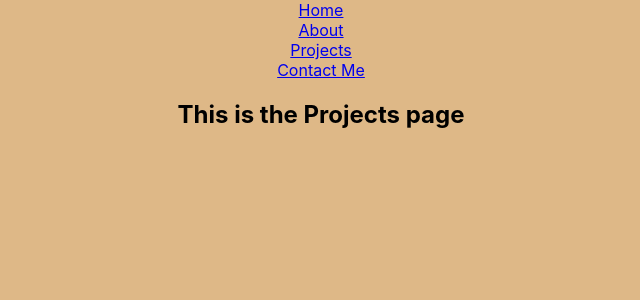
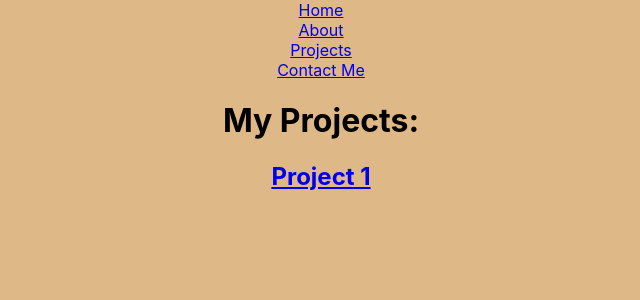
Before and after one commit to ATEOTG/ateotg.github.io, a React (Create React App) app: page /projects in a window 1280 px wide. Shown: the top 300 px of the page, without its empty margins (319-959 px from the left). Built offline with nearby package versions, Linux system fonts and the light colour scheme.

Commit message:
added Project page nav and individual project page

```diff
--- a/src/App.js
+++ b/src/App.js
@@ -3,6 +3,7 @@ import './App.css';
 import About from "./components/About";
 import Home from "./components/Home";
 import Projects from './components/Projects';
+import Project1 from "./components/Project1";
 import ContactMe from './components/ContactMe';
 
 
@@ -15,22 +16,23 @@ function App() {
        </nav>
 
        <nav>
-          <Link to ="about"> About </Link>
+          <Link to ="/about"> About </Link>
        </nav>
 
        <nav>
-          <Link to ="projects"> Projects </Link>
+          <Link to ="/projects"> Projects </Link>
        </nav>
 
         <nav>
-          <Link to ="contact"> Contact Me </Link>
+          <Link to ="/contact"> Contact Me </Link>
         </nav>
 
         <Routes>
           <Route path="/" element = {<Home /> } />
-          <Route path="about" element = {<About />} />
-          <Route path="projects" element = {<Projects/>} />
-          <Route path="contact"  element = {<ContactMe />} />
+          <Route path="/about" element = {<About />} />
+          <Route path="/projects" element = {<Projects/>} />
+          <Route path= "/projects/Project1" element= {<Project1 />} />
+          <Route path="/contact"  element = {<ContactMe />} />
         </Routes>
 
     </html>
--- /dev/null
+++ b/src/components/Project1.js
@@ -0,0 +1,23 @@
+import React from "react";
+import kv from "../kv.png"
+
+function Project1() {
+
+    return(
+        <div>
+            <h1 style = {{color: "seagreen"}}>
+                [Placeholder Name of Project]
+            </h1>
+            <img src={kv} />
+            <h2 style = {{color: "seagreen"}}>[PlaceHolder description of technologies used in project]</h2>
+            <a href = "placeholder">
+            <h2 style = {{color: "seagreen"}}>[PlaceHolder Link for Project github repo] </h2>
+            </a>
+
+        </div>
+    );
+
+}
+
+
+export default Project1
--- a/src/components/Projects.js
+++ b/src/components/Projects.js
@@ -1,12 +1,22 @@
 import React from "react";
+import {Routes, Route, Link} from "react-router-dom";
+import Project1 from "../components/Project1.js";
 
 function Projects() {
+
+
+
     return(
-        <>
+        <div>
 
-            <h2> This is the Projects page</h2>
+            <h1> My Projects: </h1>
 
-        </>
+            <nav>
+                <Link to ="Project1"> <h2>Project 1</h2> </Link>
+            </nav>
+
+
+        </div>
 
     );
 }
```
Also changed, not shown: src/kv.png (added).
